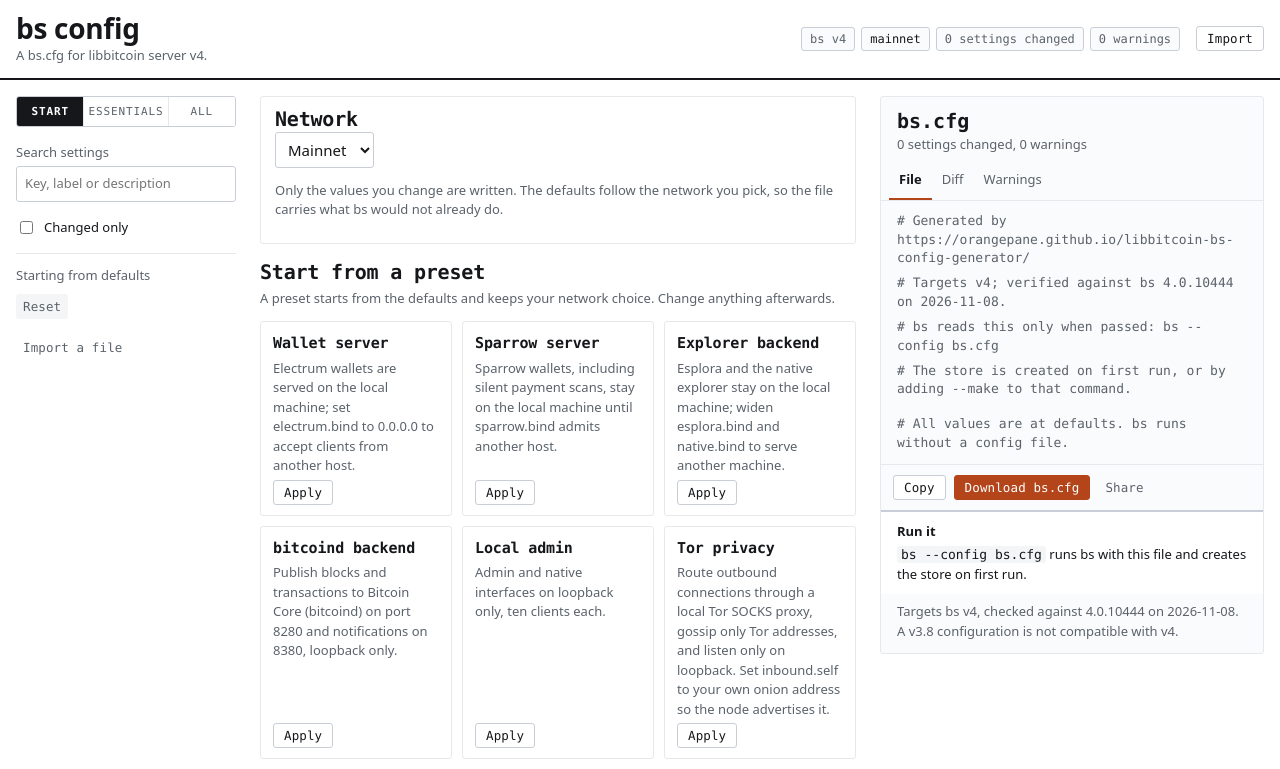
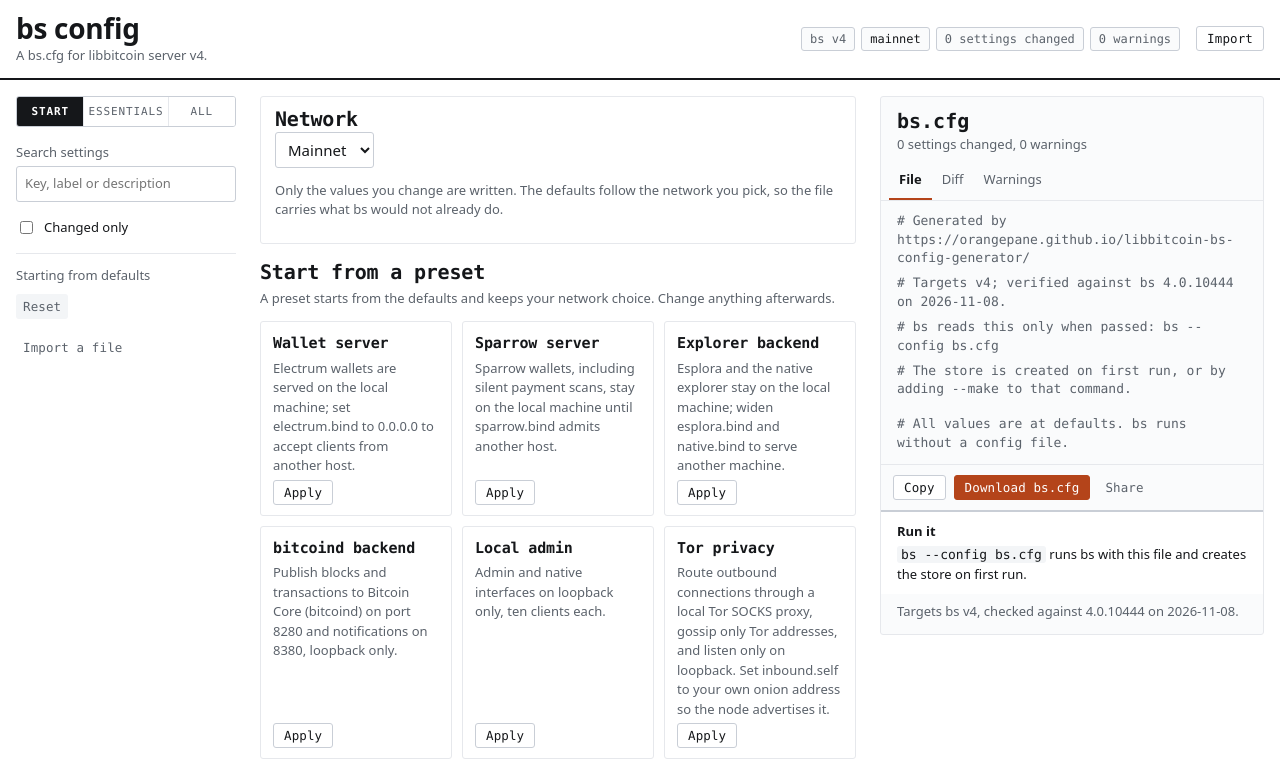
Before and after one commit to orangepane/libbitcoin-bs-config-generator, a React (Vite) app: page / in a window 1280 px wide. Shown: the top 769 px of the page. Built offline with nearby package versions, Linux system fonts and the light colour scheme.

Commit message:
State the target and drop the v3.8 caveat
The line denied a claim the tool never makes, which invites the reader to
wonder whether some other version is on offer. C11 now asks for the target
and the build it was verified against, and nothing else.

```diff
--- a/src/ui/ArtifactPane.tsx
+++ b/src/ui/ArtifactPane.tsx
@@ -330,8 +330,7 @@ export function ArtifactPane ({
       </div>
 
       <p className="compat">
-        Targets bs v4, checked against {verifiedAgainst.version} on {verifiedAgainst.date}. A v3.8
-        configuration is not compatible with v4.
+        Targets bs v4, checked against {verifiedAgainst.version} on {verifiedAgainst.date}.
       </p>
     </section>
   );
```
